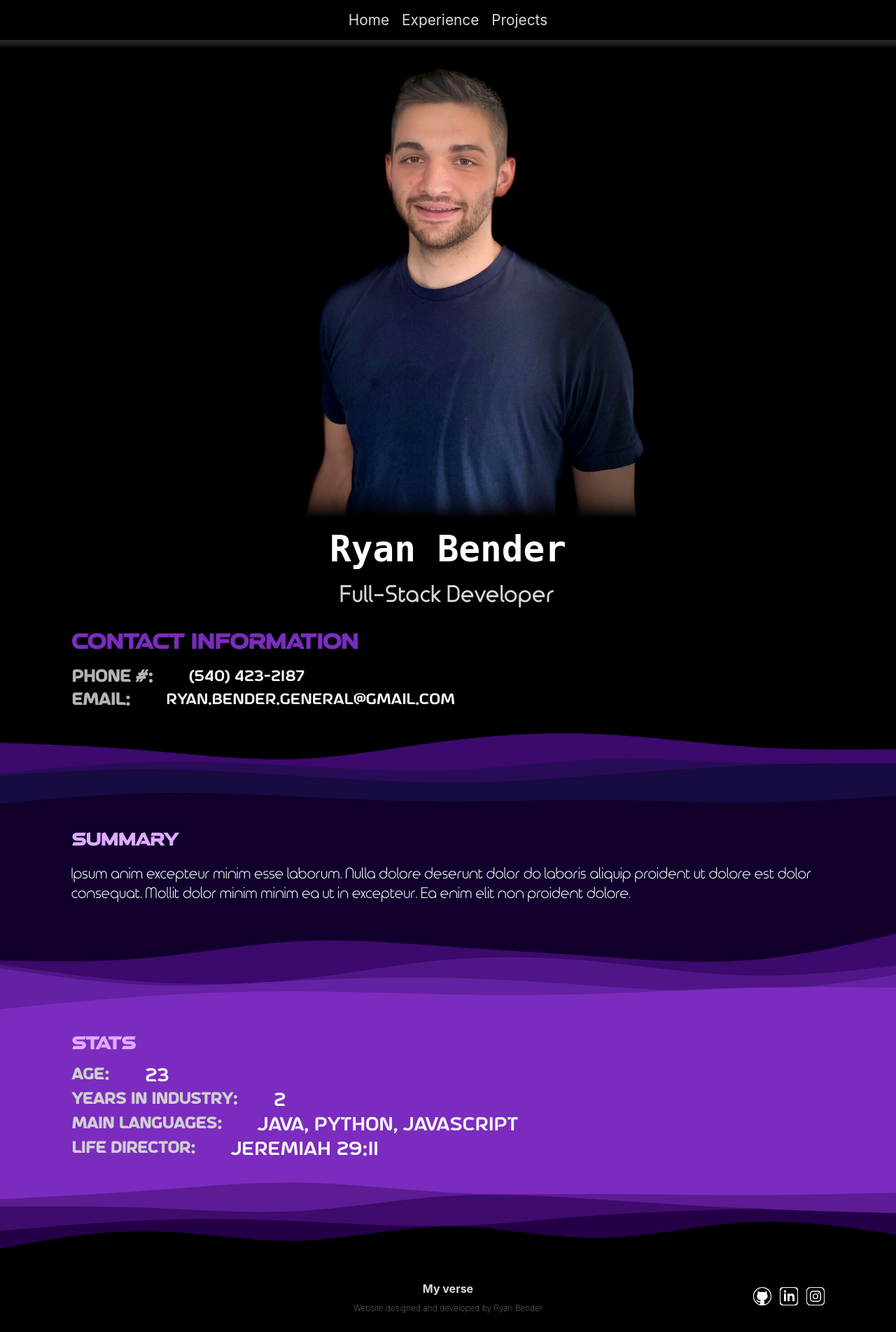
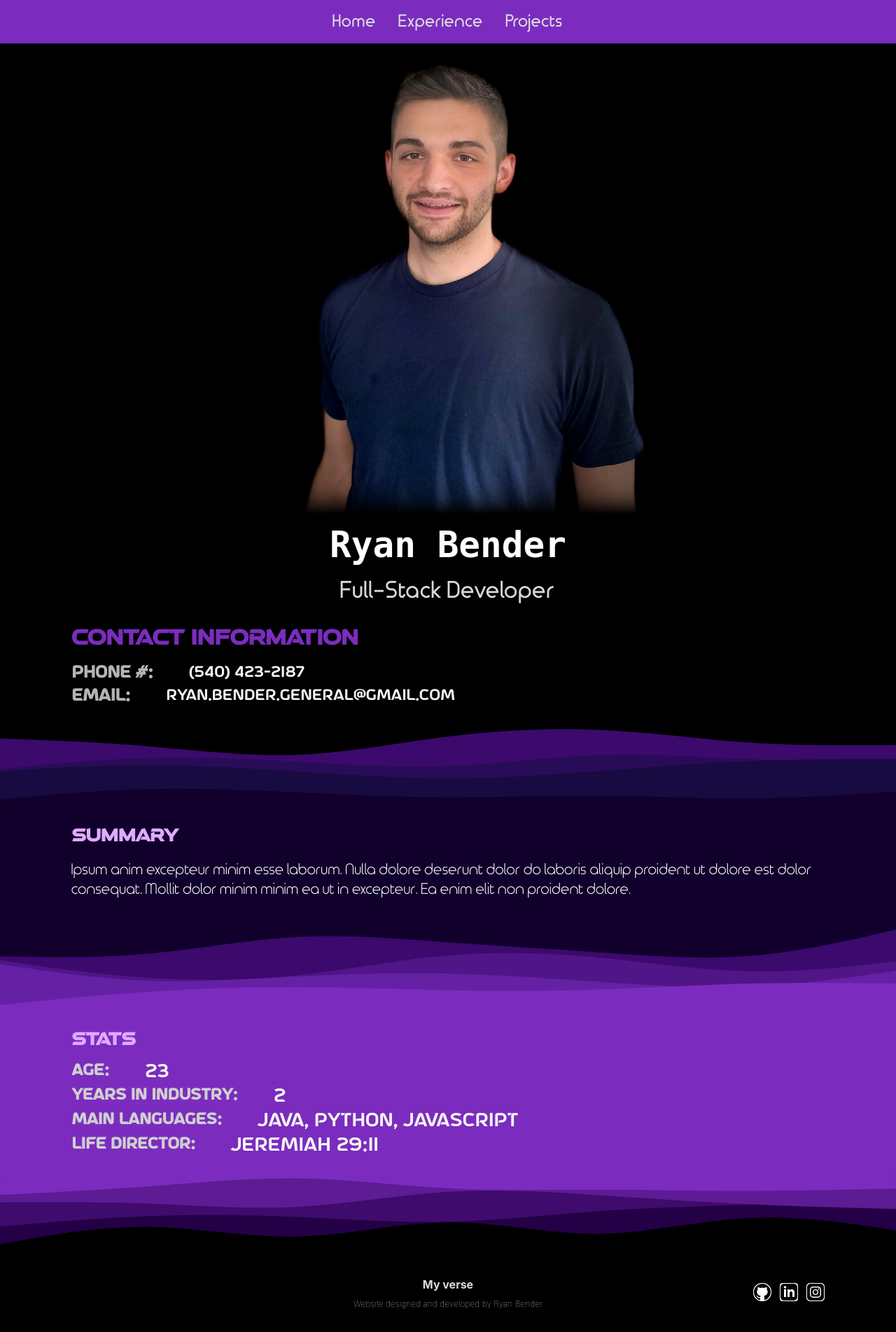
Before and after one commit to ryanbender2/Ryans-Portfolio, a Django app: page / in a window 1280 px wide. Shown: the whole page at 70% size. After the commit the page ends 1870 px from the top, so only its background shows below. Run offline with Django 3.2, Linux system fonts and the light colour scheme.

Commit message:
desktop header updates

```diff
--- a/portfolio/PortfolioApp/static/css/base.css
+++ b/portfolio/PortfolioApp/static/css/base.css
@@ -10,7 +10,7 @@ html {
 
 body {
   margin: 0;
-  font-size: 12px;
+  font-size: 30px; /* main font size */
   font-family: "SF Pro Text", "Myriad Set Pro", "SF Pro Icons", "Helvetica Neue",
     "Helvetica", "Arial", sans-serif;
 }
@@ -62,68 +60,49 @@ body {
   transform-origin: bottom left;
 }
 
-.nav-list a {
-  text-decoration: none;
-  color: #dbdbdb;
-  font-family: "SF Pro Text", "Myriad Set Pro", "SF Pro Icons", "Helvetica Neue",
-    "Helvetica", "Arial", sans-serif;
-  font-size: 1.3rem;
-  font-weight: 400;
-}
-
 .color-transition {
   transition: color 0.3s;
 }
 
 header {
-  margin: 0;
-  padding: 0;
-  background: rgb(159, 159, 159);
-  background: linear-gradient(
-    180deg,
-    rgba(159, 159, 159, 1) 21%,
-    rgba(27, 27, 27, 1) 90%,
-    rgba(0, 0, 0, 1) 100%
-  );
-  padding-bottom: 13px;
+  --palatte1-1: #10002b;
+  --palatte1-2: #240046;
+  --palatte1-3: #3c096c;
+  --palatte1-4: #5a189a;
+  --palatte1-5: #7b2cbf;
+  --palatte1-6: #9d4edd;
+  --palatte1-7: #c77dff;
+  --palatte1-8: #e0aaff;
+  padding: 0.5em 0;
+  position: fixed;
+  width: 100%;
+  backdrop-filter: blur(7px);
+  background-color: #7b2cbf;
 }
 
-.header-wrapper {
-  margin: 0;
-  border: none;
+header nav {
   display: flex;
-  background: black;
-  padding: 0.8% 0;
-  width: 100%;
-  background: black;
+  align-items: center;
+  justify-content: center;
+  gap: 2.5vw;
 }
 
-.nav {
-  padding: 6px;
-  flex-grow: 1;
+header a {
+  text-decoration: none;
+  color: #dbdbdb;
+  /* color: #3d3d3d; */
+  font-family: "TimeburnerBold";
+  font-size: 0.8em;
+  font-weight: 400;
 }
 
-.nav-list {
-  margin: 0;
-  padding: 0;
-  list-style: none;
-  display: flex;
-  margin-left: 1em;
-  margin-right: 1em;
-  gap: 1.5em;
+header a:hover,
+header a:focus {
+  color: white;
 }
 
-.nav-list li:nth-last-of-type(1) {
-  margin-right: auto;
-}
-
-.nav-list li:nth-last-of-type(3) {
-  margin-left: auto;
-}
-
-.nav-list a:hover,
-.nav-list a:focus {
-  color: white;
+#header-spacer {
+  height: 2.15em;
 }
 
 footer {
@@ -250,11 +229,10 @@ footer img:hover {
   font-size: 1.5rem;
 }
 
-@media all and (min-width: 501px) {
-  header {
-    display: block;
-  }
-  footer {
+@media (min-width: 501px) {
+  header,
+  footer,
+  #header-spacer {
     display: block;
   }
   #mobile-header {
--- a/portfolio/PortfolioApp/static/js/base.js
+++ b/portfolio/PortfolioApp/static/js/base.js
@@ -5,6 +5,8 @@ var boardMaxY = NaN
 var mobileNavAnimating = false
 
 $(document).ready(() => {
+    setDesktopHeaderLookandFeel()
+
     const hamburger = $("#hamburger-menu")
     hamburger.on("click", () => {
         if (mobileNavAnimating)
@@ -77,6 +79,37 @@ async function fadeInPageDesktop() {
     await sleep(500)
     $('.footer-column:nth-last-of-type(1)').fadeTo(1000, 1)
     $('.footer-column:nth-last-of-type(3)').fadeTo(2000, 1)
+}
+
+/**
+ * Set the functionality for the desktop header.
+ *
+ * 1. scroll behavior
+ * 2. background blur behavior
+ */
+function setDesktopHeaderLookandFeel() {
+    var header = $('header')
+    var nav = $('header a')
+    var alreadyLeft = false
+
+    // nav.css('transition', 'color 1s ease')
+
+    // $(window).scroll(function() {
+    //     if ($(this).scrollTop() == 0) {
+    //         // returned to top of page
+    //         alreadyLeft = false
+
+    //         header.css('background-image', 'none')
+    //         nav.css('color', '#dbdbdb')
+    //     } else if ($(this).scrollTop() != 0 && !alreadyLeft) {
+    //         // left top of page
+    //         alreadyLeft = true
+
+    //         header.css('background-image', 'linear-gradient(0deg, rgba(255,255,255,0) 0%, rgba(255,255,255,0.4990371148459384) 11%, rgba(255,255,255,0.7) 100%)')
+
+    //         nav.css('color', '#3d3d3d')
+    //     }
+    // })
 }
 
 function createGrid(gameDiv, columns, rows) {
--- a/portfolio/PortfolioApp/templates/base.html
+++ b/portfolio/PortfolioApp/templates/base.html
@@ -37,6 +37,7 @@
         {% block head %}{% endblock %}
         <title>{% block title %}Ryan Bender{% endblock %}</title>
     </head>
+
     <body>
         <div id="mobile-header">
             <div id="hamburger-menu">
@@ -57,19 +58,16 @@
             </nav>
         </div>
         <header>
-            <div class="header-wrapper">
-                <nav class="nav">
-                    <ul class="nav-list">
-                        <li><a href="#" class="color-transition
-                            hover-underline-animation">Home</a></li>
-                        <li><a href="#" class="color-transition
-                            hover-underline-animation">Experience</a></li>
-                        <li><a href="#" class="color-transition
-                            hover-underline-animation">Projects</a></li>
-                    </ul>
-                </nav>
-            </div>
+            <nav>
+                <a href="#" class="color-transition
+                    hover-underline-animation">Home</a>
+                <a href="#" class="color-transition
+                    hover-underline-animation">Experience</a>
+                <a href="#" class="color-transition
+                    hover-underline-animation">Projects</a>
+            </nav>
         </header>
+        <div id="header-spacer"></div>
         {% block content %}{% endblock %}
         <footer>
             <div class="footer-column"><div id="snake-game"></div></div>
```
Also changed, not shown: other parts of portfolio/PortfolioApp/static/css/base.css (+33 -12 lines).
